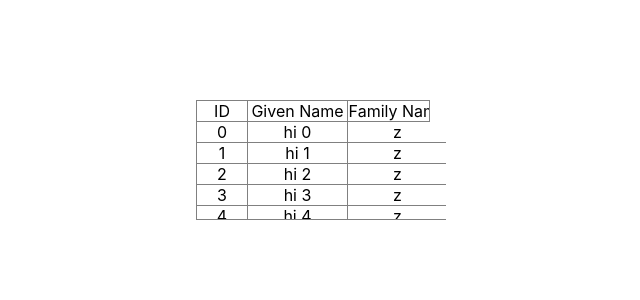
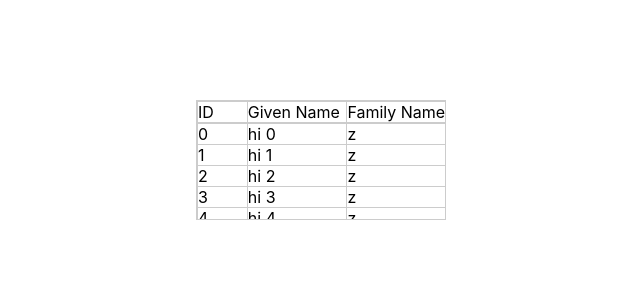
Before and after one commit to zuomoumou666/fixed-table, a React (Create React App) app: page / in a window 1280 px wide. Shown: the top 300 px of the page, without its empty margins (319-959 px from the left). Built offline with nearby package versions, Linux system fonts and the light colour scheme.

Commit message:
add col to sync width across table

```diff
--- /dev/null
+++ b/src/Components/Table/ColGroup.jsx
@@ -0,0 +1,23 @@
+import React from 'react';
+import PropTypes from 'prop-types';
+
+const ColGroup = ({ columns }) => {
+  return (<colgroup>
+    {columns.map(c => (<col span="1" key={c.index} style={{ width: `${c.width}px` }} />))}
+  </colgroup>)
+};
+
+export const columnsProps = PropTypes.arrayOf(
+  PropTypes.shape({
+    title: PropTypes.string.isRequired,
+    index: PropTypes.string.isRequired,
+    width: PropTypes.string.isRequired,
+    fixed: PropTypes.bool,
+  })
+).isRequired;
+
+ColGroup.propTypes = {
+  columns: columnsProps,
+};
+
+export default ColGroup;
--- /dev/null
+++ b/src/Components/Table/ScrollBar.jsx
@@ -0,0 +1,30 @@
+import React, { useMemo } from 'react';
+
+const Table = ({ refsRef }) => {
+  // const [width, height] = useMemo(() => {
+  //   console.log("🚀 ~ file: ScrollBar.jsx ~ line 4 ~ Table ~ refsRef", refsRef)
+  //   return refsRef.current.reduce((p, c) => {
+  //     const { width: w, height: h } = c.current?.getBoundingClientRect();
+  //     console.log("🚀 ~ file: ScrollBar.jsx ~ line 8 ~ returnrefsRef.current.reduce ~ w", w)
+  //     console.log("🚀 ~ file: ScrollBar.jsx ~ line 10 ~ returnrefsRef.current.reduce ~ h", h)
+  //     return [w + p[0], h + [1]];
+  //   }, [0, 0]);
+  // }, refsRef);
+  const [width, height] = refsRef.current.reduce((p, c) => {
+    const { width: w, height: h } = c.current?.getBoundingClientRect() || { width: 0, height: 0 };
+    console.log("🚀 ~ file: ScrollBar.jsx ~ line 8 ~ returnrefsRef.current.reduce ~ w", w)
+    console.log("🚀 ~ file: ScrollBar.jsx ~ line 10 ~ returnrefsRef.current.reduce ~ h", h)
+    return [w + p[0], h + [1]];
+  }, [0, 0]);
+  console.log("🚀 ~ file: ScrollBar.jsx ~ line 6 ~ const[width,height]=useMemo ~ width, height", width, height)
+  return (<div className="scroll-bar">
+    <div style={{ width, height }}></div>
+  </div>)
+};
+
+// Table.propTypes = {
+//   data: dataProps,
+//   columns: columnsProps,
+// };
+
+export default Table;
--- a/src/Components/Table/TableBody.jsx
+++ b/src/Components/Table/TableBody.jsx
@@ -1,18 +1,23 @@
 import React, { useMemo, forwardRef } from 'react';
 import PropTypes from 'prop-types';
 import { columnsProps } from './TableHead';
+import ColGroup from './ColGroup';
 
-const Row = ({ item, columns, width }) => {
+const Row = ({ item, columns }) => {
   return (
-    <div className="table-body-row" style={{ width: `${width}px` }}>
-      {columns.map(c => (<div className="table-body-col" style={{ flexBasis: `${c.width}px` }} key={c.index}>{item[c.index]}</div>))}
-    </div>)
+    <tr className="table-body-row">
+      {columns.map(c => (<td className="table-body-col" key={c.index}>{item[c.index]}</td>))}
+    </tr>)
 };
 
-const TableBody = forwardRef(({ data, columns }, ref) => {
-  const width = useMemo(() => (columns.reduce((p, c) => p + Number(c.width), 0)), [columns]);
-  return (<div className="table-body" ref={ref} >
-    {data.map((d, i) => (<Row item={d} columns={columns} key={i} width={width}></Row>))}
+const TableBody = forwardRef(({ data, columns, width }, ref) => {
+  return (<div className="table-body" style={{ width: `${width}px` }} >
+    <table className="table" ref={ref} >
+      <ColGroup columns={columns} />
+      <tbody className="table-body" >
+        {data.map((d, i) => (<Row item={d} columns={columns} key={i} width={width}></Row>))}
+      </tbody>
+    </table>
   </div>)
 });
 
--- a/src/Components/Table/TableHead.jsx
+++ b/src/Components/Table/TableHead.jsx
@@ -1,13 +1,18 @@
 import React, { forwardRef } from 'react';
 import PropTypes from 'prop-types';
+import ColGroup from './ColGroup';
 
-const TableHead = forwardRef(({ columns, refHead }, ref) => {
+const TableHead = forwardRef(({ columns, width }, ref) => {
 
   return (<div className="table-head">
-    <div className="table-head-row" ref={ref} >
-      {columns.map(col => (<div className="table-head-col" key={col.index} style={{ flexBasis: `${col.width}px` }}>{col.title}</div>))}
-    </div>
-    <div className="gutter"></div>
+    <table className="table" style={{ width: `${width}px` }} ref={ref}>
+      <ColGroup columns={columns} />
+      <tbody>
+        <tr className="table-head-row" >
+          {columns.map(col => (<td className="table-head-col" key={col.index}>{col.title}</td>))}
+        </tr>
+      </tbody>
+    </table>
   </div>)
 });
 
--- a/src/Components/Table/index.css
+++ b/src/Components/Table/index.css
@@ -1,67 +1,50 @@
-.table {
+.container,
+.container * {
+  margin: 0;
+  padding: 0;
+  box-sizing: border-box;
+}
+
+.container {
+  position: relative;
+  width: 100%;
   height: 100%;
+  border: 1px solid #ccc;
   display: flex;
   flex-direction: column;
-  overflow: hidden;
+  overflow-x: scroll;
+  overflow-y: hidden;
 }
 
-.table * {
-  box-sizing: border-box;
-  text-align: center;
+.container table {
+  border-collapse: collapse;
+  border-spacing: 0;
+}
+
+.table-head {
+  flex-grow: 0;
 }
 .table-body {
-  border-bottom: 1px solid grey;
-}
-.table-head {
-  display: flex;
+  flex-grow: 1;
+  overflow-y: scroll;
+  overflow-x: hidden;
 }
 
-.table-head-row {
-  overflow-x: scroll;
-}
-
-/* .table-body::-webkit-scrollbar, */
-.table-head-row::-webkit-scrollbar {
+.table-body::-webkit-scrollbar,
+.container::-webkit-scrollbar {
   width: 0px;
   height: 0px;
   background: transparent;
 }
-
-.table-head-row,
-.table-body-row {
-  display: flex;
-  border: 1px solid grey;
-  flex-direction: row;
+.table-body-col,
+.table-head-col {
+  border: 1px solid #ccc;
 }
-
-.table-head-col,
-.table-body-col {
-  border-left: 1px solid grey;
-  flex: 0 0;
-  overflow: hidden;
+.scroll-bar {
+  width: 100%;
+  height: 100%;
+  position: absolute;
+  pointer-events: none;
+  margin-right: -15px;
+  margin-bottom: -15px;
 }
-
-.table-head-col:nth-child(1),
-.table-body-col:nth-child(1) {
-  border-left: none;
-}
-
-
-.table-body {
-  overflow: scroll;
-}
-
-.table-body-row {
-  border-top: none;
-}
-
-/* .table-body-row:nth-child(1) {
-}
-.table-body-col {
-} */
-
-.gutter {
-  width: 16px;
-  padding: 0;
-  flex: none;
-}
--- a/src/Components/Table/index.jsx
+++ b/src/Components/Table/index.jsx
@@ -1,18 +1,24 @@
-import React, { useRef } from 'react';
+import React, { useRef, useMemo } from 'react';
 import TableHead, { columnsProps } from './TableHead';
 import TableBody, { dataProps } from './TableBody';
+import ScrollBar from './ScrollBar';
 import useSyncScroll from '../../Hooks/useSyncScroll';
 import './index.css';
 
 const Table = ({ columns, data }) => {
   const refHead = useRef(null);
+  console.log("🚀 ~ file: index.jsx ~ line 10 ~ Table ~ refHead", refHead)
   const refBody = useRef(null);
+  console.log("🚀 ~ file: index.jsx ~ line 12 ~ Table ~ refBody", refBody)
   const refsRef = useRef([refHead, refBody]);
-  useSyncScroll(refsRef);
+  console.log("🚀 ~ file: index.jsx ~ line 12 ~ Table ~ refsRef", refsRef)
+  // useSyncScroll(refsRef);
+  const width = useMemo(() => columns.reduce((p, c) => p + Number(c.width), 0), columns)
 
-  return (<div className="table" >
-    <TableHead  {...{ columns }} ref={refHead}></TableHead>
-    <TableBody {...{ data, columns }} ref={refBody}></TableBody>
+  return (<div className="container" >
+    <TableHead  {...{ columns, width }} ref={refHead}></TableHead>
+    <TableBody {...{ data, columns, width }} ref={refBody}></TableBody>
+    <ScrollBar refsRef={refsRef} />
   </div>)
 };
 
--- a/src/index.css
+++ b/src/index.css
@@ -6,3 +6,6 @@ body {
   -webkit-font-smoothing: antialiased;
   -moz-osx-font-smoothing: grayscale;
 }
+#root {
+  width: 100%;
+}
```
